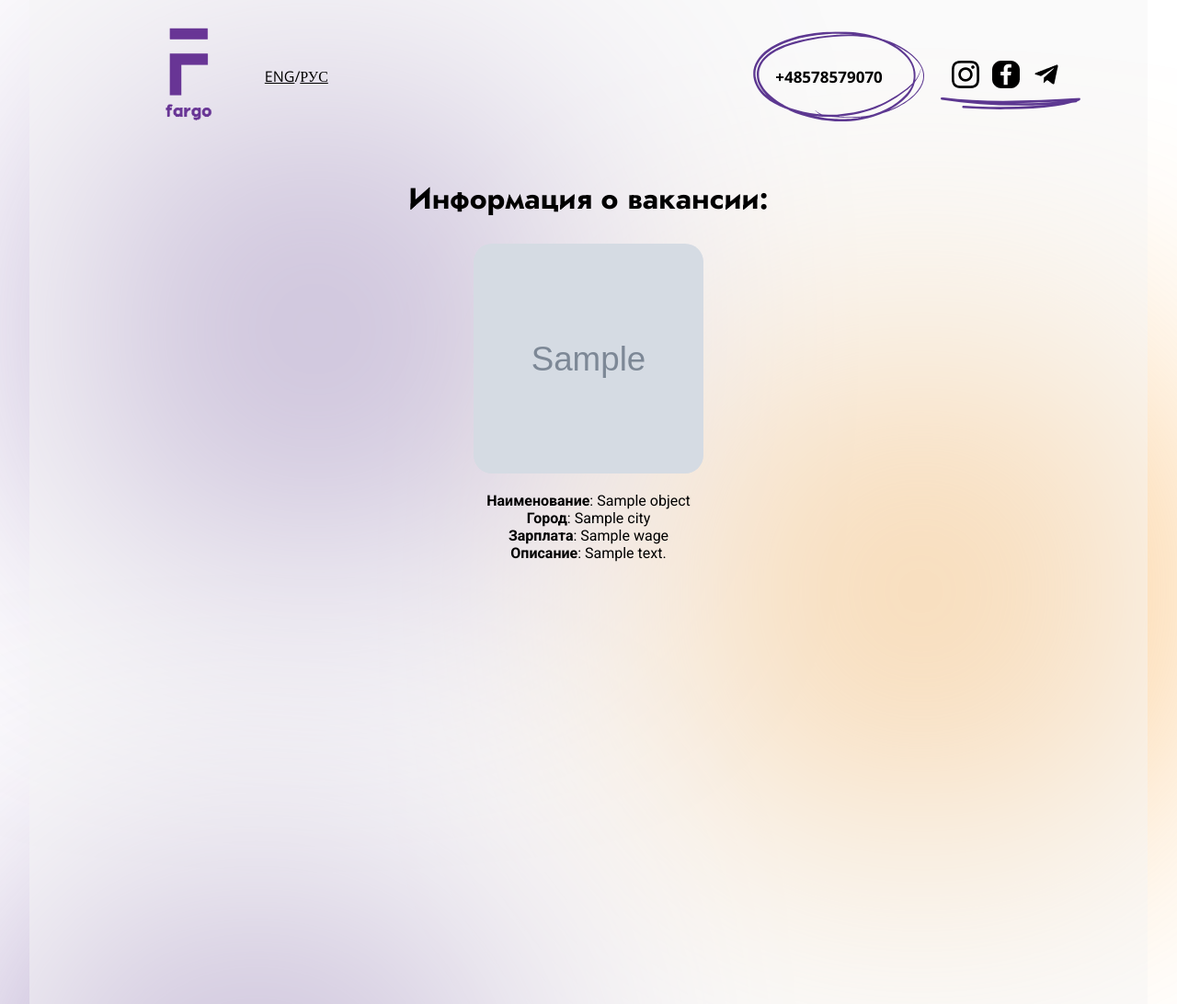
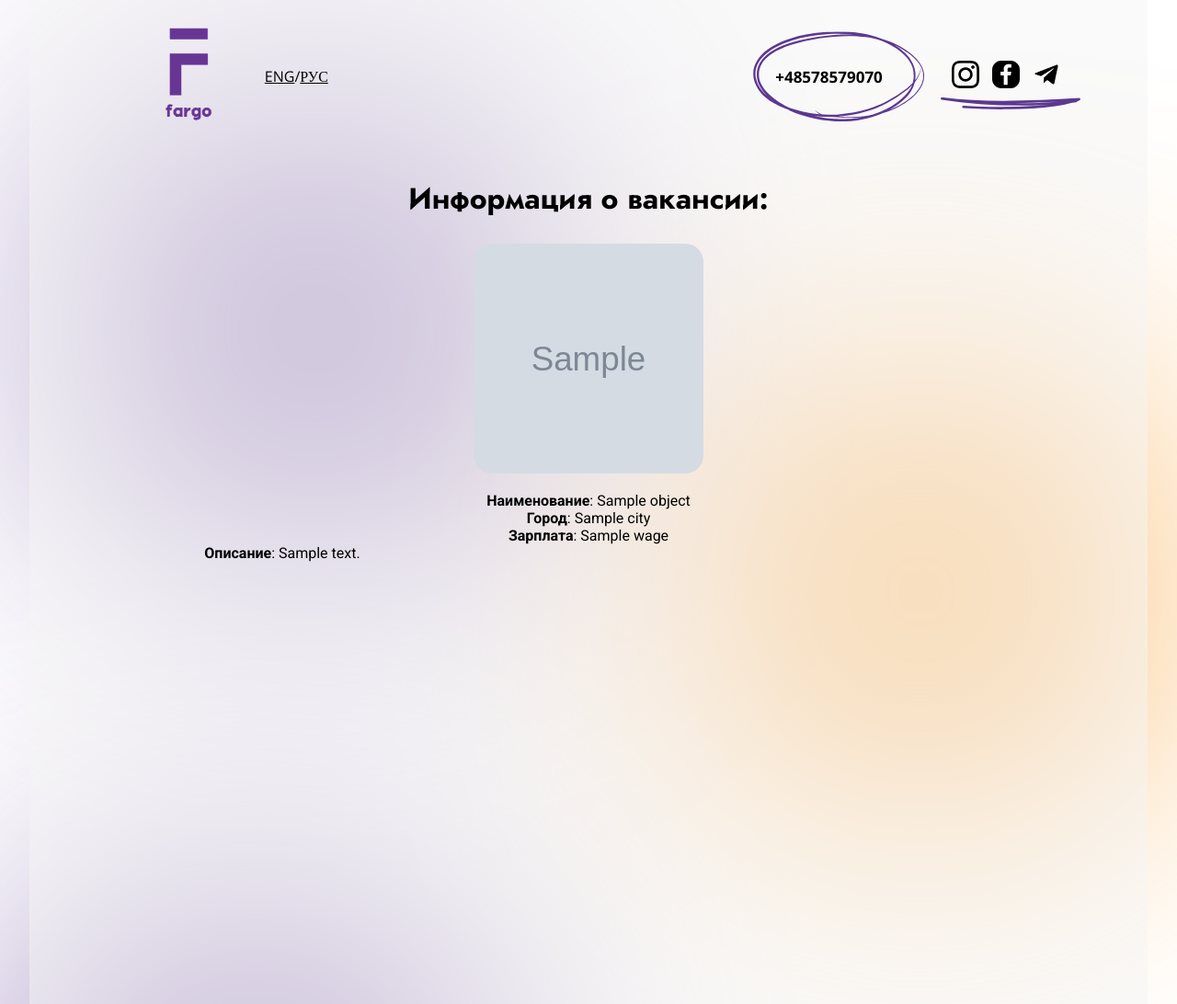
Before and after one commit to keyhot/fargo, a Django app: template homepage/templates/job_details.html in a window 1280 px wide. Shown: the top 1092 px of the page at 92% size. Run offline with Django 4.2, Linux system fonts and the light colour scheme; the template is opened without the code that fills it: most values are stand-ins (such as "Sample title", 1, 10 or a date in 2020); grey boxes marked "Sample" are stand-in pictures.

Commit message:
changed sql_create(), fixed error

```diff
--- a/homepage/templates/job_details.html
+++ b/homepage/templates/job_details.html
@@ -9,13 +9,13 @@
             <div><b>{% translate "Наименование" %}</b>: {{object.name}}</div>
             <div><b>{% translate "Город" %}</b>: {{object.city}}</div>
             <div><b>{% translate "Зарплата" %}</b>: {{object.wage}}</div>
-            <div><b>{% translate "Описание" %}</b>: {{object.details}}</div>
+            <div style="max-width: 550px"><b>{% translate "Описание" %}</b>: {{object.details}}</div>
         {% endif %}
         {% if LANGUAGE_CODE == "en" %}
             <div><b>{% translate "Наименование" %}</b>: {{object.name_en}}</div>
             <div><b>{% translate "Город" %}</b>: {{object.city_en}}</div>
             <div><b>{% translate "Зарплата" %}</b>: {{object.wage_en}}</div>
-            <div><b>{% translate "Описание" %}</b>: {{object.details_en}}</div>
+            <div style="max-width: 550px"><b>{% translate "Описание" %}</b>: {{object.details_en}}</div>
         {% endif %}
     </div>
 {% endblock %}
```
Also changed, not shown: database/bot_db.py (+4 -3 lines).
